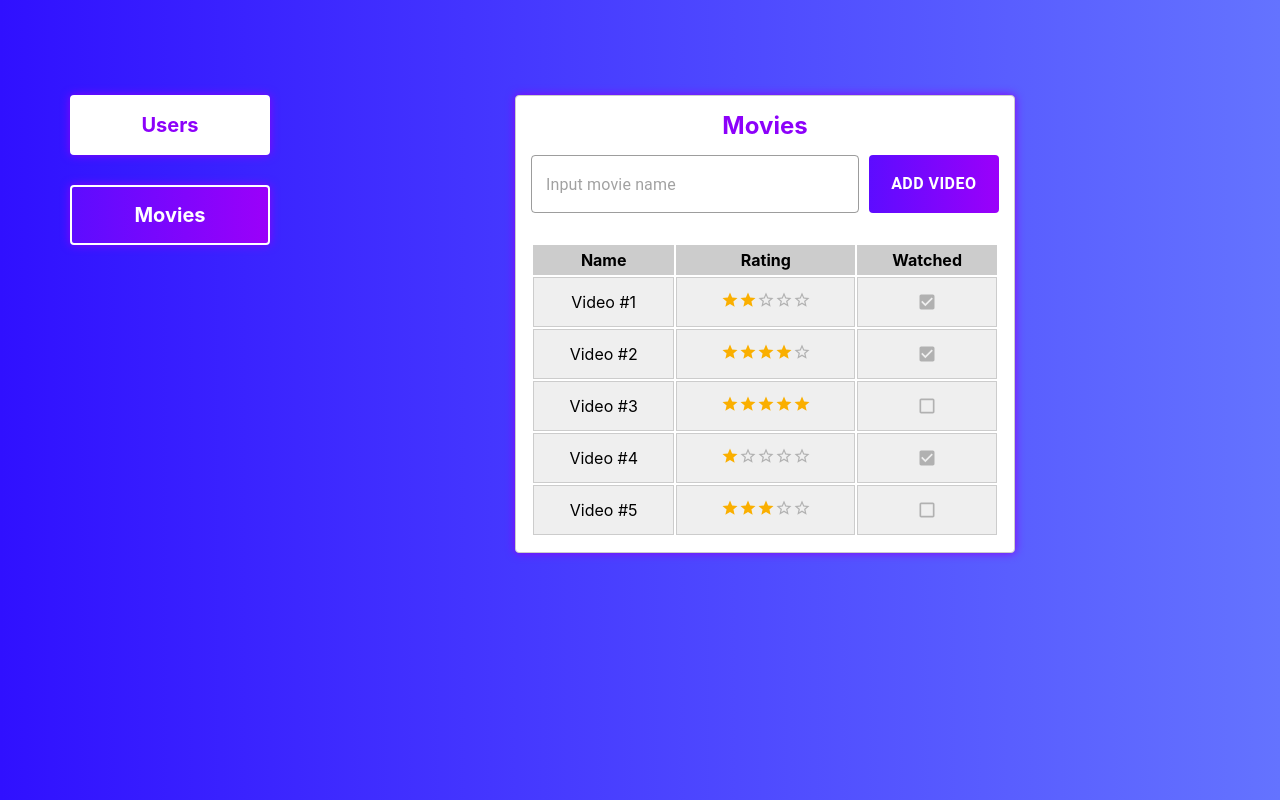
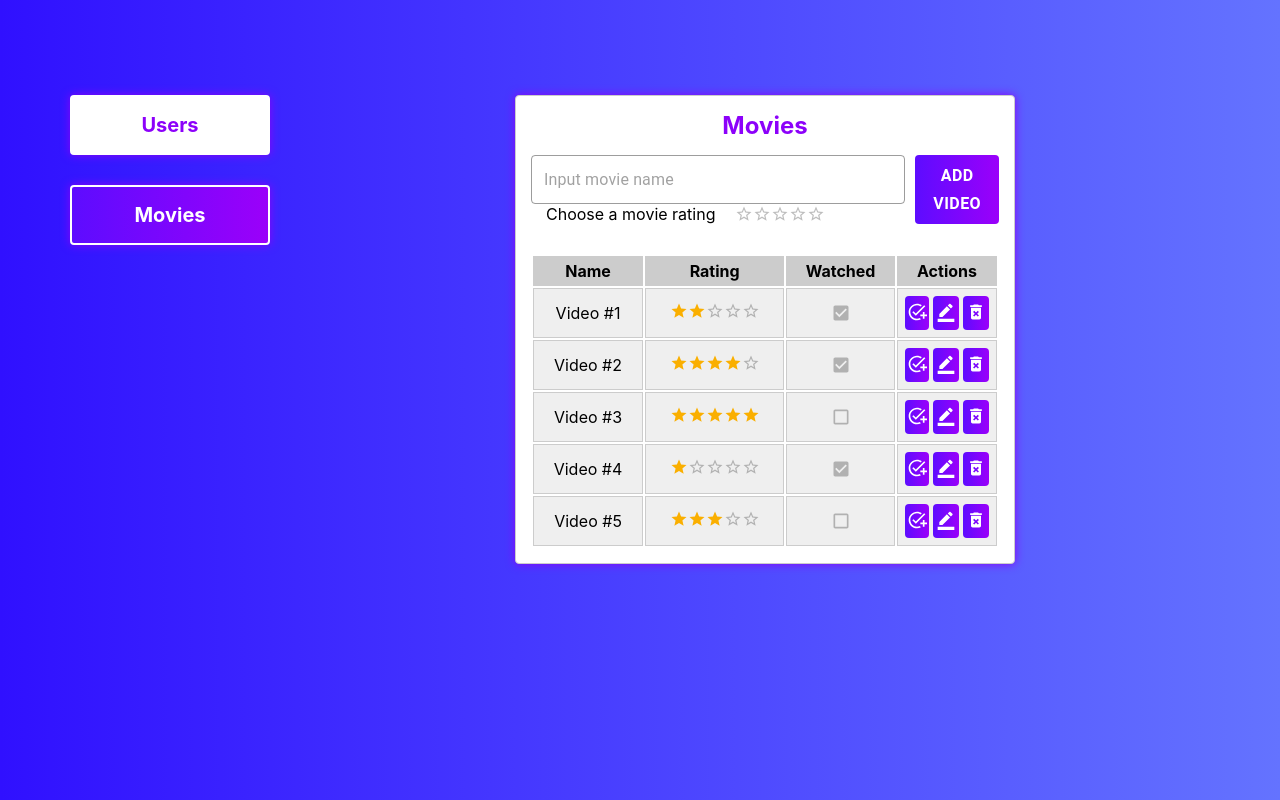
Before and after one commit to webslava92/appForm2Table, a React (Create React App) app: page /movies in a window 1280 px wide. Built offline with nearby package versions, Linux system fonts and the light colour scheme.

Commit message:
add, watch, delete functions

```diff
--- a/package.json
+++ b/package.json
@@ -5,6 +5,7 @@
   "dependencies": {
     "@emotion/react": "^11.7.1",
     "@emotion/styled": "^11.6.0",
+    "@mui/icons-material": "^5.2.5",
     "@mui/material": "^5.2.4",
     "@reduxjs/toolkit": "^1.7.0",
     "@testing-library/jest-dom": "^5.14.1",
--- a/src/App.css
+++ b/src/App.css
@@ -196,7 +196,10 @@ li.menu__item {
 
 #UsersForm button,
 .RemoveBtn,
-.EditBtn {
+.EditBtn,
+.movieWatched,
+.movieRemoveBtn,
+.movieEditBtn {
   width: 100%;
   padding: 15px;
   background: linear-gradient(
@@ -216,7 +219,10 @@ li.menu__item {
 
 #UsersForm button:hover,
 .RemoveBtn:hover,
-.EditBtn:hover {
+.EditBtn:hover,
+.movieWatched:hover,
+.movieRemoveBtn:hover,
+.movieEditBtn:hover {
   background: linear-gradient(
     90deg,
     rgba(93, 12, 255, 1) 0%,
@@ -230,6 +236,21 @@ li.menu__item {
   font-size: 10px;
   margin: 2px 0;
   max-width: 60px;
+}
+
+.movieEditBtn,
+.movieRemoveBtn {
+  max-width: 45px;
+  padding: 3px;
+  font-size: 8px;
+  margin: 2px;
+}
+
+.movieWatched {
+  max-width: 45px;
+  padding: 2px;
+  font-size: 8px;
+  margin: 2px;
 }
 
 .ErrorMessage {
@@ -353,19 +374,15 @@ button.pagination__btn-next {
   align-items: center;
 }
 
-
-.MuiFormControl-root {
-  width: 70%;
-}
-
 .css-1t8l2tu-MuiInputBase-input-MuiOutlinedInput-input {
   border-radius: 4px !important;
   border: 1px solid #ccc !important;
+  padding: 12px !important;
 }
 
 .MoviesForm button {
-  width: calc(30% - 10px);
-  padding: 15px;
+  width: calc(20% - 10px);
+  padding: 5px;
   background: linear-gradient(
     90deg,
     rgba(93, 12, 255, 1) 0%,
@@ -413,6 +430,37 @@ button.pagination__btn-next {
   cursor: pointer;
 }
 
+.Actions_title {
+  width: 90px;
+}
+
+.action-btns {
+  display: flex;
+  justify-content: center;
+  flex-direction: row;
+  min-height: 50px;
+}
+
+.form__inner {
+  display: flex;
+  flex-direction: row;
+}
+
+.formInputWrapper {
+  display: flex;
+  flex-direction: column;
+  width: 80%;
+}
+
+.rating__box {
+  display: flex;
+  justify-content: left;
+  align-items: center;
+}
+
+.rating__box p {
+  margin: 0 20px 0 15px;
+}
 
 @media (max-width: 992px) {
   .app__wrapper {
@@ -463,7 +511,6 @@ button.pagination__btn-next {
 }
 
 @media (max-width: 350px) {
-
   .UsersTable td {
     font-size: 12px;
   }
--- a/src/Components/movies/Movie.js
+++ b/src/Components/movies/Movie.js
@@ -1,21 +1,22 @@
 import React from "react";
-import { useSelector } from "react-redux";
-import Box from "@mui/material/Box";
+import { editMovie, removeMovie, watchedMovie,  } from "../store/movieSlice";
+import { useDispatch, useSelector } from "react-redux";
 import Rating from "@mui/material/Rating";
 import Checkbox from "@mui/material/Checkbox";
-
+import AddTaskIcon from "@mui/icons-material/AddTask";
+import BorderColorIcon from "@mui/icons-material/BorderColor";
+import DeleteForeverIcon from "@mui/icons-material/DeleteForever";
 import "../../App.css";
 
 export function Movie() {
   const movies = useSelector((state) => state.movies.movies);
+  const dispatch = useDispatch();
 
   return movies.map((item) => (
     <tr key={item.id}>
       <td>{item.movieName}</td>
       <td>
-        <Box>
-          <Rating name="read-only" value={item.rating} size="small" readOnly />
-        </Box>
+        <Rating name="read-only" value={item.rating} size="small" readOnly />
       </td>
       <td>
         <Checkbox
@@ -27,6 +28,26 @@ export function Movie() {
           size="small"
         />
       </td>
+      <td className="action-btns">
+        <button
+          className="movieWatched"
+          onClick={() => dispatch(watchedMovie(item.id))}
+        >
+          <AddTaskIcon fontSize="small" />
+        </button>
+        <button
+          className="movieEditBtn"
+          onClick={() => dispatch(editMovie(item.id))}
+        >
+          <BorderColorIcon fontSize="small" />
+        </button>
+        <button
+          className="movieRemoveBtn"
+          onClick={() => dispatch(removeMovie(item.id))}
+        >
+          <DeleteForeverIcon fontSize="small" />
+        </button>
+      </td>
     </tr>
   ));
 }
--- a/src/Components/movies/MoviesForm.js
+++ b/src/Components/movies/MoviesForm.js
@@ -1,40 +1,73 @@
-import React, { useState } from "react";
-import Box from "@mui/material/Box";
+import { React, useState } from "react";
+import { addNewMovie } from "../store/movieSlice";
+import { useDispatch, useSelector } from "react-redux";
 import TextField from "@mui/material/TextField";
 import Button from "@mui/material/Button";
-import { useDispatch } from "react-redux";
+import Rating from "@mui/material/Rating";
 import "../../App.css";
 
-import { addNewMovie } from "../store/movieSlice";
+export function MoviesForm() {
+  const [nameValue, setNameValue] = useState("");
+  const [ratingValue, setRatingValue] = useState(0);
 
-export function MoviesForm() {
-  const[inputValue, setInputValue] = useState('');
-
+  const movies = useSelector((state) => state.movies.movies);
   const dispatch = useDispatch();
 
   const addNewItem = (e) => {
     e.preventDefault();
     dispatch(
       addNewMovie({
-        movieName: inputValue,
+        movieName: nameValue,
+        rating: ratingValue,
       })
     );
-    setInputValue('');
+    setNameValue("");
+    setRatingValue(0);
+  };
+
+  const movieNameChange = (e) => {
+    e.preventDefault();
+    movies.filter((item) =>
+      item.editStatus === true
+        ? setNameValue(item.movieName)
+        : setNameValue(e.target.value)
+    );
+  };
+
+  const movieRatingChange = (e) => {
+    e.preventDefault();
+    movies.filter((item) =>
+      item.editStatus === true
+        ? setRatingValue(item.rating)
+        : setRatingValue(Number(e.target.value))
+    );
   };
 
   return (
     <div className="MoviesForm">
       <h3>Movies</h3>
-      <Box component="form" onSubmit={addNewItem}>
-        <TextField
-          onChange={(e) => setInputValue(e.target.value)}
-          value={inputValue}
-          placeholder="Input movie name"
-        />
-        <Button type="submit">
-          Add Video
-        </Button>
-      </Box>
+      <form onSubmit={addNewItem}>
+        <div className="form__inner">
+          <div className="formInputWrapper">
+            <TextField
+              name="nameValue"
+              onChange={movieNameChange}
+              value={nameValue}
+              placeholder="Input movie name"
+            />
+            <div className="rating__box">
+              <p>Choose a movie rating</p>
+              <Rating
+                name="ratingValue"
+                size="small"
+                onChange={movieRatingChange}
+                value={ratingValue}
+              />
+            </div>
+          </div>
+          <Button type="submit">Add Video</Button>
+        </div>
+      </form>
     </div>
   );
 }
--- a/src/Components/movies/MoviesTable.js
+++ b/src/Components/movies/MoviesTable.js
@@ -1,6 +1,6 @@
 import React from "react";
+import { Movie } from "./Movie";
 import "../../App.css";
-import { Movie } from "./Movie";
 
 export function MoviesTable() {
   return (
@@ -11,6 +11,7 @@ export function MoviesTable() {
             <th>Name</th>
             <th>Rating</th>
             <th>Watched</th>
+            <th className="Actions_title">Actions</th>
           </tr>
         </thead>
         <tbody>
--- a/src/Components/store/movieSlice.js
+++ b/src/Components/store/movieSlice.js
@@ -1,31 +1,44 @@
 import { createSlice, nanoid } from "@reduxjs/toolkit";
 import moviesData from "./moviesData.json";
-
-const randomNumber = (min, max) => {
-  return Math.floor(Math.random() * (max - min + 1) + min);
-};
-
-const randomBoolean = Math.random() < 0.5;
 
 const movieSlice = createSlice({
   name: "movies",
   initialState: {
-    movies: moviesData
+    movies: moviesData,
   },
   reducers: {
     addNewMovie(state, action) {
-      console.log(state);
-      console.log(action);
-
       state.movies.push({
         id: nanoid(),
         movieName: action.payload.movieName,
-        rating: randomNumber(1, 5),
-        watched: randomBoolean,
+        rating: action.payload.rating,
+        watched: false,
       });
+    },
+
+    editMovie(state, action) {
+      const editMovieStatus = state.movies.find((movie) =>
+        movie.id === action.payload
+      );
+      editMovieStatus.editStatus = true;
+    },
+
+
+    removeMovie(state, action) {
+      state.movies = state.movies.filter(
+        (movie) => movie.id !== action.payload
+      );
+    },
+
+    watchedMovie(state, action) {
+      const watchedMovieStatus = state.movies.find(
+        (movie) => movie.id === action.payload
+      );
+      watchedMovieStatus.watched = !watchedMovieStatus.watched;
     },
   },
 });
 
-export const { addNewMovie } = movieSlice.actions;
+export const { addNewMovie, editMovie, removeMovie, watchedMovie } =
+  movieSlice.actions;
 export default movieSlice.reducer;
--- a/src/Components/store/moviesData.json
+++ b/src/Components/store/moviesData.json
@@ -3,30 +3,35 @@
     "id": 1,
     "movieName": "Video #1",
     "rating": 2,
-    "watched": true
+    "watched": true,
+    "editStatus": false
   },
   {
     "id": 2,
     "movieName": "Video #2",
     "rating": 4,
-    "watched": true
+    "watched": true,
+    "editStatus": false
   },
   {
     "id": 3,
     "movieName": "Video #3",
     "rating": 5,
-    "watched": false
+    "watched": false,
+    "editStatus": false
   },
   {
     "id": 4,
     "movieName": "Video #4",
     "rating": 1,
-    "watched": true
+    "watched": true,
+    "editStatus": false
   },
   {
     "id": 5,
     "movieName": "Video #5",
     "rating": 3,
-    "watched": false
+    "watched": false,
+    "editStatus": false
   }
 ]
--- a/src/Components/store/store.js
+++ b/src/Components/store/store.js
@@ -1,6 +1,5 @@
 import { configureStore } from "@reduxjs/toolkit";
 import movieReducer from "./movieSlice";
-
 
 export const store = configureStore({
   reducer: {
--- a/src/Movies.js
+++ b/src/Movies.js
@@ -1,6 +1,6 @@
-import "./App.css";
 import { MoviesForm } from "./Components/movies/MoviesForm";
 import { MoviesTable } from "./Components/movies/MoviesTable";
+import "./App.css";
 
 export function Movies() {
   return (
```
Also changed, not shown: src/Components/Users/User.js (line endings or trailing spaces), src/Users.js (line endings or trailing spaces), 1 other file (tests, documents, lock files or other folders).
